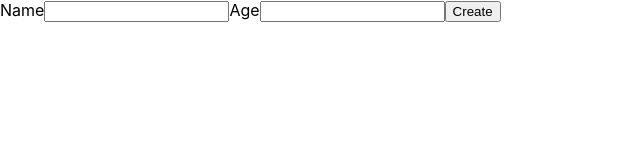
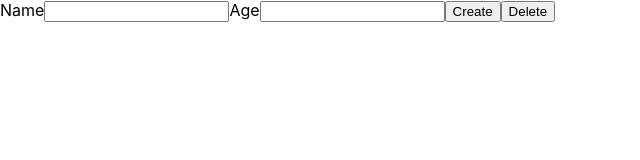
Before and after one commit to anujkaushik1/Firebase-With-React-JS, a React (Create React App) app: page / in a window 1280 px wide. Shown: the top 160 px of the page, without its empty margins (0-640 px from the left). Built offline with nearby package versions, Linux system fonts and the light colour scheme.

Commit message:
Deleting users in Firestore

```diff
--- a/src/Components/Firestore.js
+++ b/src/Components/Firestore.js
@@ -33,6 +33,11 @@ function Firestore() {
         })
     }
 
+    let deleteUser = async()=>{
+        let uid = 'XWSvaq9hHfSKosq5AQAE';
+        await database.users.doc(uid).delete();
+    }
+
     return (
         <>
             <div>
@@ -41,6 +46,7 @@ function Firestore() {
                 <label htmlFor="age" >Age</label>
                 <input type="number" value={age} onChange = {(e) => setAge(e.target.value)}/>
                 <button onClick={update}>Create</button>
+                <button onClick={deleteUser}>Delete</button>
             </div>
 
         </>
```
